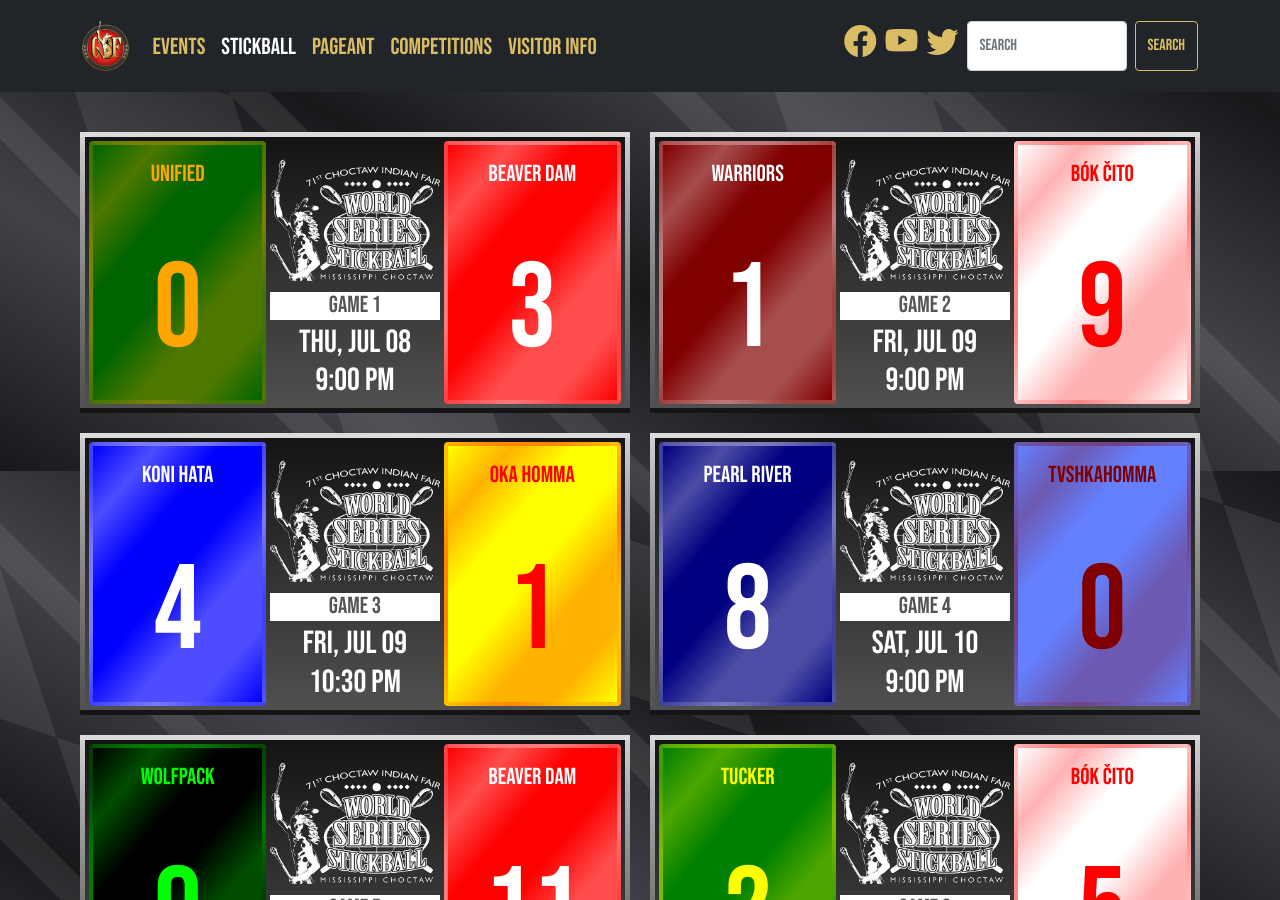
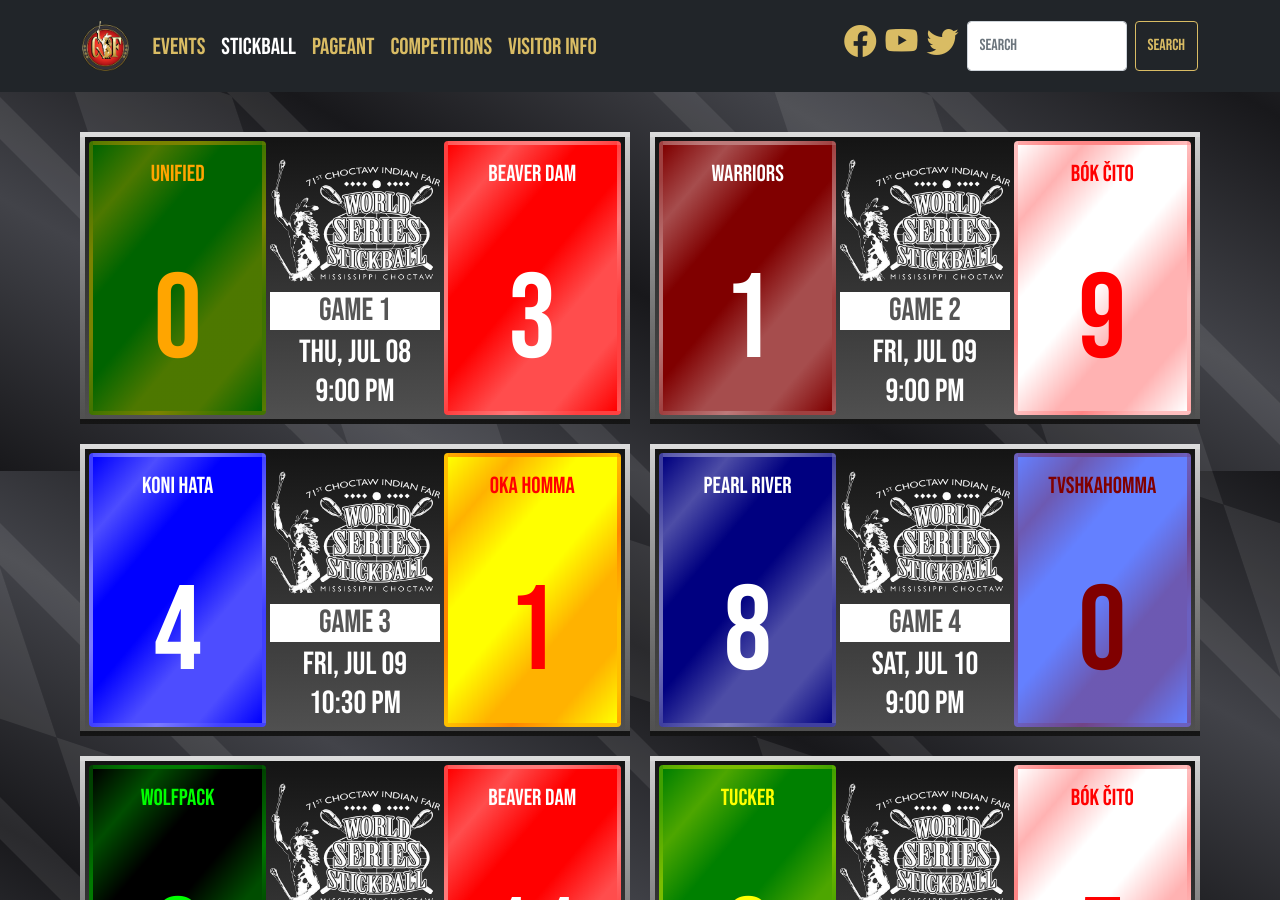
Before and after one commit to smattera/smattera.github.io, a Jekyll site: the page built from stickball/index.md, in a window 1280 px wide and 900 px high, scrolled down 519 px. Built offline with Jekyll 4.4.1, drawn with Linux system fonts in a browser that asks for light colours; nearby versions of some CDN libraries.

Commit message:
Update game.html

```diff
--- a/_includes/game.html
+++ b/_includes/game.html
@@ -8,7 +8,7 @@
             <div class="col-4 card text-white p-1" style="background: transparent;border:none;">
               <img class="img-fluid my-2 lighten" src="../assets/img/wss.jpg">
               <div style="background: white; color: #555;">
-                <p class="h5 mb-0">GAME {{ include.g }}</p>
+                <p class="h4 mb-0">GAME {{ include.g }}</p>
               </div>
               <p class="card-text h4 pt-1">{{ include.d }}<br>{{ include.hr }}</p>
             </div>
```
